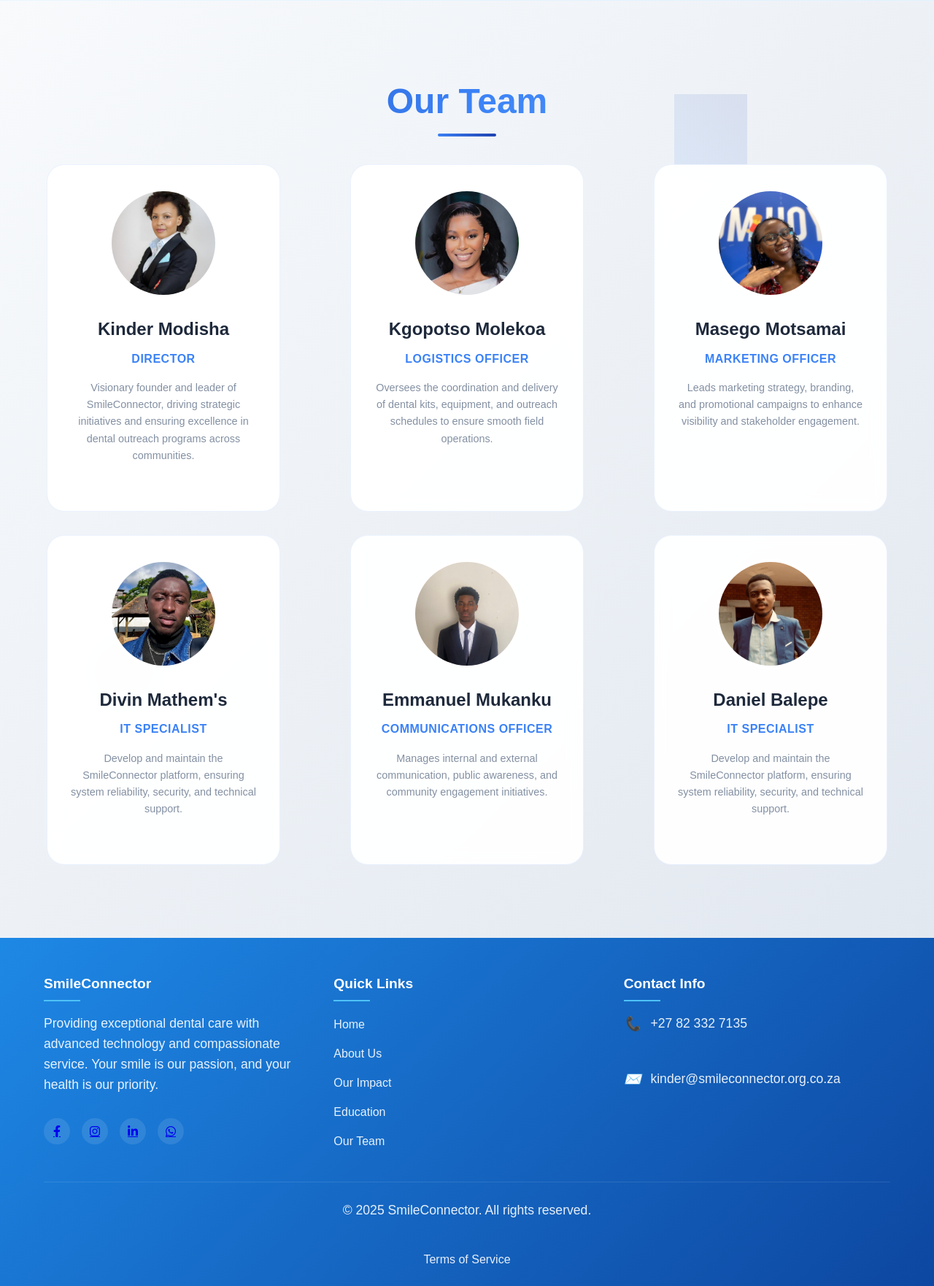
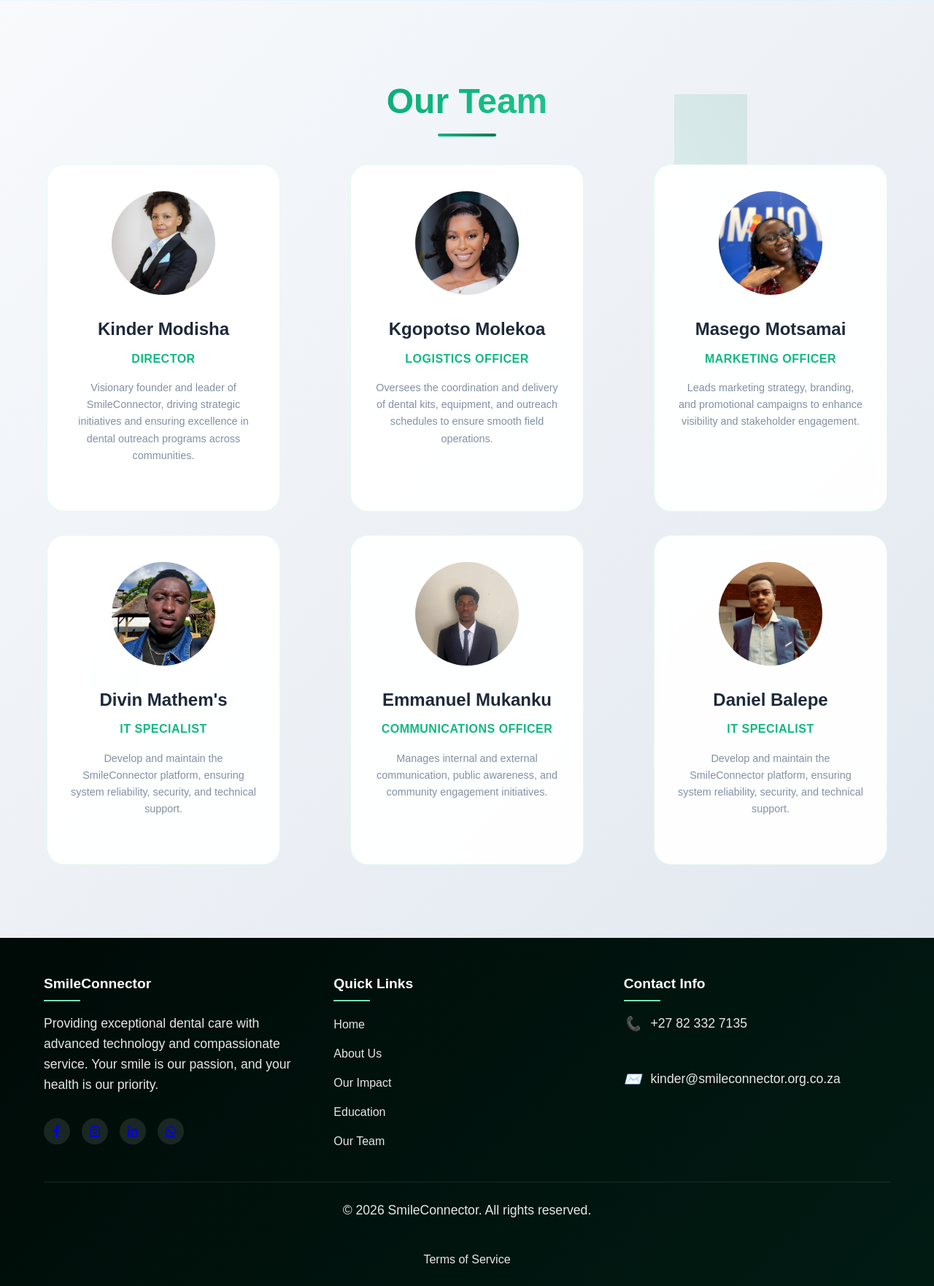
Before and after one commit to SmileConnector01/DSW2025, a PHP site: page /SmileConnector/ in a window 1280 px wide, after a click on "Home". Shown: the part 3042-4804 px from the top of the page at 73% size. Run offline with PHP 8.4, Linux system fonts and the light colour scheme; data that the repository does not hold is empty; some libraries are stand-ins or nearby versions.

Commit message:
colors changed to green light

```diff
--- a/assets/stylesheets/home.css
+++ b/assets/stylesheets/home.css
@@ -310,7 +310,7 @@
             font-size: 3rem;
             text-align: center;
             margin-bottom: 3rem;
-            color: #1e40af;
+            color: #047857;
             position: relative;
         }
 
@@ -322,7 +322,7 @@
             transform: translateX(-50%);
             width: 80px;
             height: 4px;
-            background: linear-gradient(45deg, #3b82f6, #1e40af);
+            background: linear-gradient(45deg, #10b981, #047857);
             border-radius: 2px;
         }
 
@@ -390,9 +390,9 @@
             transform: translateY(0);
         }
 
-       /* Footer Styles with Blue Background */
+       /* Footer Styles with Green Background */
 .footer {
-    background: linear-gradient(135deg, #1e88e5, #0d47a1); /* Professional blue gradient */
+    background: linear-gradient(135deg, #000a07, #011b13); /* Professional green gradient */
     color: #fff;
     padding: 3rem 0 0;
     font-family: 'Arial', sans-serif;
@@ -428,7 +428,7 @@
     bottom: 0;
     width: 50px;
     height: 2px;
-    background-color: #4fc3f7; /* Light blue accent */
+    background-color: #6ee7b7; /* Light green accent */
 }
 
 /* Text Colors */
@@ -495,7 +495,7 @@
 .contact-info i {
     margin-right: 0.8rem;
     font-size: 1.2rem;
-    color: #4fc3f7;
+    color: #6ee7b7;
 }
 
 /* Newsletter */
@@ -1464,7 +1464,7 @@
 .parallax-square {
     width: 100px;
     height: 100px;
-    background: linear-gradient(45deg, #3b82f6, #1e40af);
+    background: linear-gradient(45deg, #10b981, #047857);
     transform: rotate(45deg);
     animation-delay: 0s;
 }
@@ -1497,7 +1496,7 @@
     font-size: 3.5rem;
     font-weight: 800;
     text-align: center;
-    background: linear-gradient(135deg, #1e40af, #3b82f6, #60a5fa);
+    background: linear-gradient(135deg, #047857, #10b981, #6ee7b7);
     -webkit-background-clip: text;
     -webkit-text-fill-color: transparent;
     background-clip: text;
@@ -1573,9 +1572,12 @@
     overflow: hidden;
     cursor: pointer;
     transition: all 0.6s cubic-bezier(0.23, 1, 0.32, 1);
-    border: 1px solid rgba(59, 130, 246, 0.1);
+    border: 1px solid rgba(16, 185, 129, 0.1);
     backdrop-filter: blur(10px);
     transform-style: preserve-3d;
+    max-width: 320px;
+    width: 100%;
+    margin: 0 auto;
 }
 
 .doctor-card::before {
@@ -1586,9 +1588,8 @@
     right: 0;
     bottom: 0;
     background: linear-gradient(135deg,
-        rgba(59, 130, 246, 0.05) 0%,
-        rgba(147, 197, 253, 0.05) 50%,
-        rgba(59, 130, 246, 0.05) 100%);
+        rgba(16, 185, 129, 0.1) 0%,
+        rgba(16, 185, 129, 0.05) 100%);
     transform: translateX(-100%);
     transition: transform 0.8s cubic-bezier(0.23, 1, 0.32, 1);
     z-index: 1;
@@ -1600,17 +1601,10 @@
 
 .doctor-card:hover {
     transform: translateY(-12px) rotateX(5deg);
-    box-shadow:
-        0 25px 50px rgba(59, 130, 246, 0.25),
-        0 12px 24px rgba(59, 130, 246, 0.15),
+    box-shadow: 0 25px 50px rgba(16, 185, 129, 0.2),
+        0 10px 30px rgba(16, 185, 129, 0.15),
         inset 0 1px 0 rgba(255, 255, 255, 0.8);
-    border-color: rgba(59, 130, 246, 0.3);
-}
-
-.doctor-card {
-    max-width: 320px;      /* Decrease width for a cuter look */
-    width: 100%;
-    margin: 0 auto;
+    border-color: rgba(16, 185, 129, 0.3);
 }
 
 /* Doctor Image */
@@ -1692,13 +1684,13 @@
 }
 
 .doctor-card:hover .doctor-name {
-    color: #1e40af;
+    color: #047857;
     transform: translateY(-2px);
 }
 
 .doctor-specialty {
     font-size: 1rem;
-    color: #3b82f6;
+    color: #10b981;
     font-weight: 600;
     margin-bottom: 1rem;
     transition: all 0.4s ease;
--- a/homePage/education-3dModel.html
+++ b/homePage/education-3dModel.html
@@ -399,7 +399,7 @@
 </head>
 <body>
 <div id="3d-models-page" class="content-page">
-        <a href="testing.html#education" class="back-to-education">
+        <a href="index.html#education" class="back-to-education">
             <svg xmlns="http://www.w3.org/2000/svg" viewBox="0 0 24 24">
                 <path d="M15.41 7.41L14 6l-6 6 6 6 1.41-1.41L10.83 12z"/>
             </svg>
--- a/index.html
+++ b/index.html
@@ -447,7 +447,7 @@
             </div>
 
             <div class="footer-bottom">
-                <p>&copy; 2025 SmileConnector. All rights reserved.</p>
+                <p>&copy; 2026 SmileConnector. All rights reserved.</p>
                 <div class="footer-links">
                     <a href="#">Terms of Service</a>
                 </div>
```
Also changed, not shown: other parts of assets/stylesheets/home.css (+42 -48 lines).
